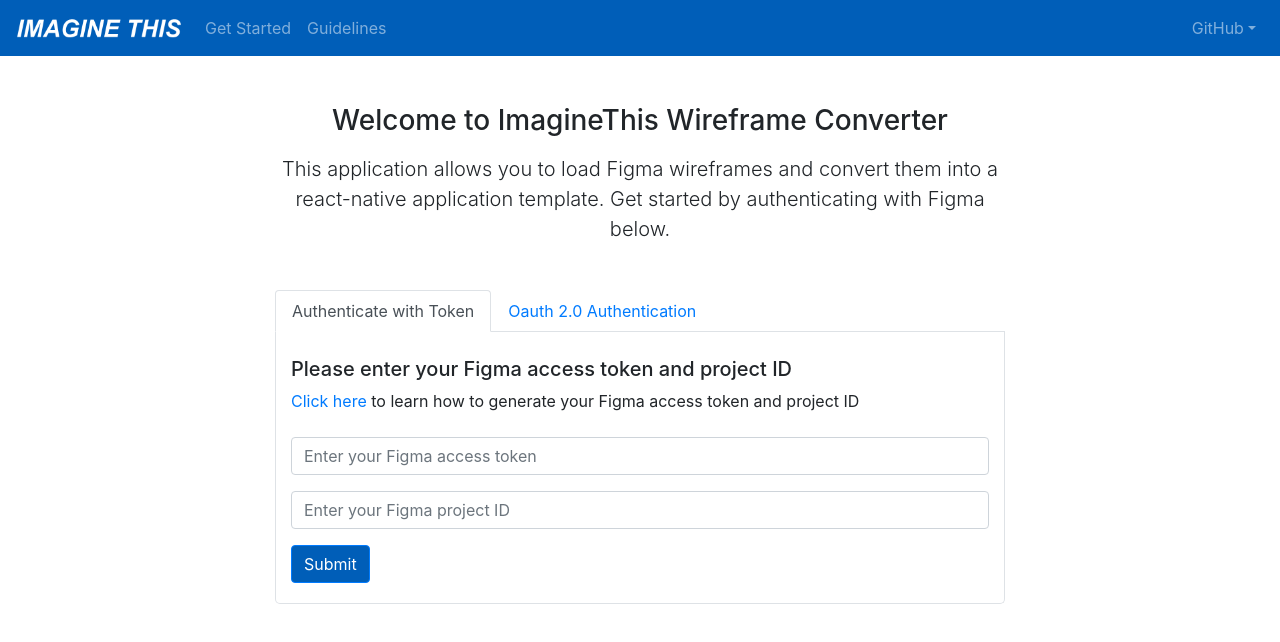
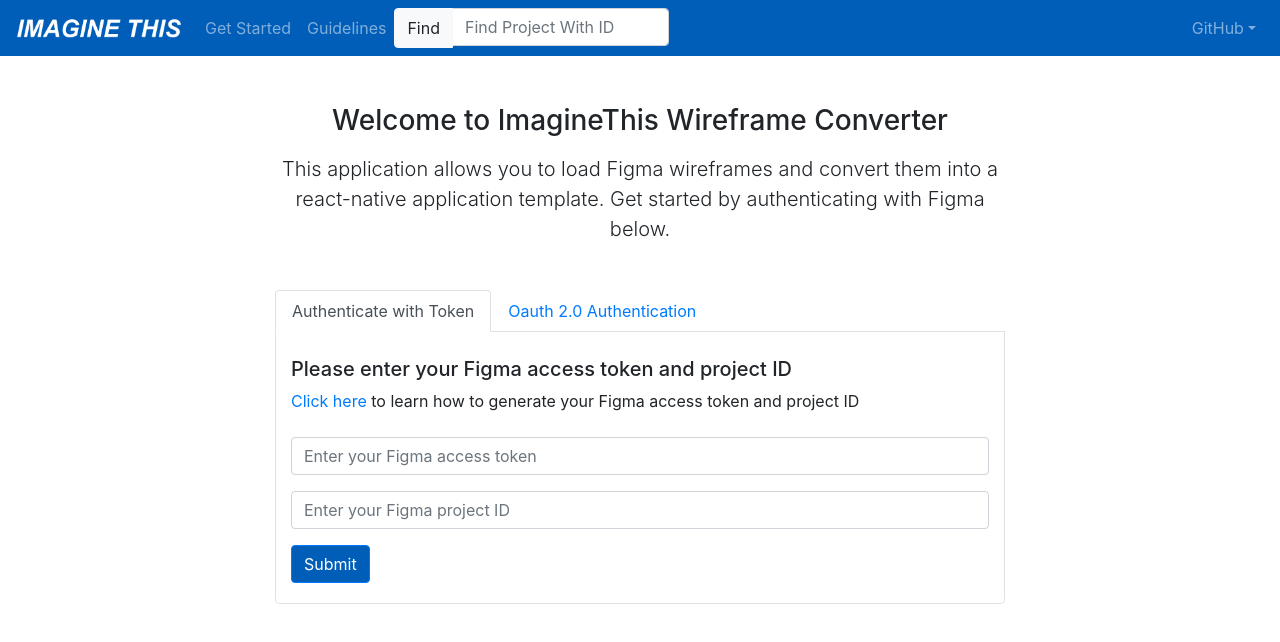
Before and after one commit to zhongyuanli/ImagineThisWeb, a React (Create React App) app: page / in a window 1280 px wide. Shown: the top 642 px of the page. Built offline with nearby package versions, Linux system fonts and the light colour scheme.

Commit message:
Added in search bar and button. Both mobile view and desktop view.

```diff
--- a/src/components/Navigation.jsx
+++ b/src/components/Navigation.jsx
@@ -29,6 +29,22 @@
                         <Nav className="mr-auto">
                             <Nav.Link href="https://imaginethisucl.github.io/getting%20started/how%20to%20use.html">Get Started</Nav.Link>
                             <Nav.Link href="https://imaginethisucl.github.io/guidelines/design%20introduction.html">Guidelines</Nav.Link>
+
+                            <div className="input-group">
+                                <div className="input-group-prepend">
+                                    <button
+                                        className="btn btn-light"
+                                        type="button"> Find
+                                    </button>
+                                </div>
+
+                                <input
+                                className={"form-control navbar-input"}
+                                placeholder="Find Project With ID"
+                                />
+
+                            </div>
+
                         </Nav>
                         <Nav>
                             <NavDropdown
--- a/src/css/guidebar.css
+++ b/src/css/guidebar.css
@@ -11,3 +11,15 @@
 .navbar-brand{
     padding-bottom: 0px;
 }
+
+/*.navbar-input-group{*/
+/*    margin-left:2px;*/
+/*    padding-left: 5px;*/
+/*}*/
+
+/*For mobile view to take up full width of screen.*/
+@media screen and (min-width: 992px) {
+    .input-group{
+        width:275px;
+    }
+}
```
Also changed, not shown: src/images/search-line.png (added).
